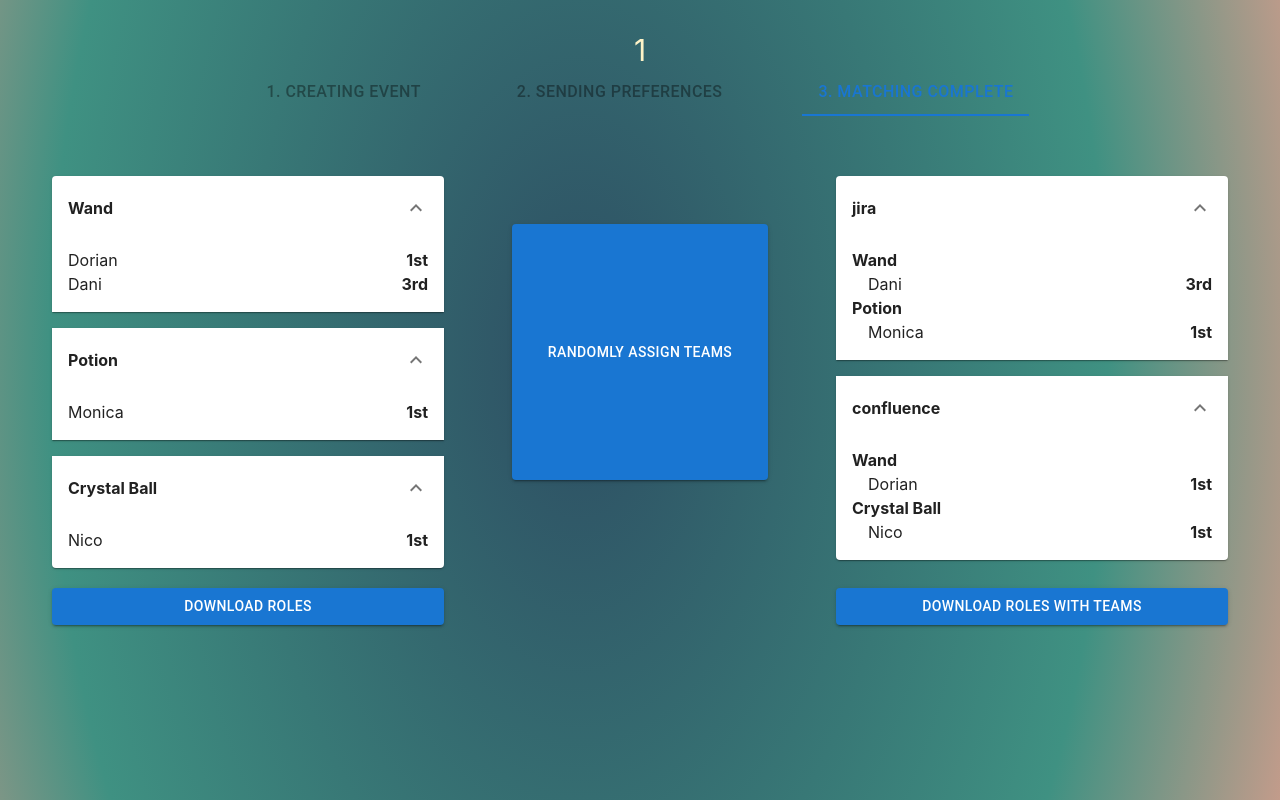
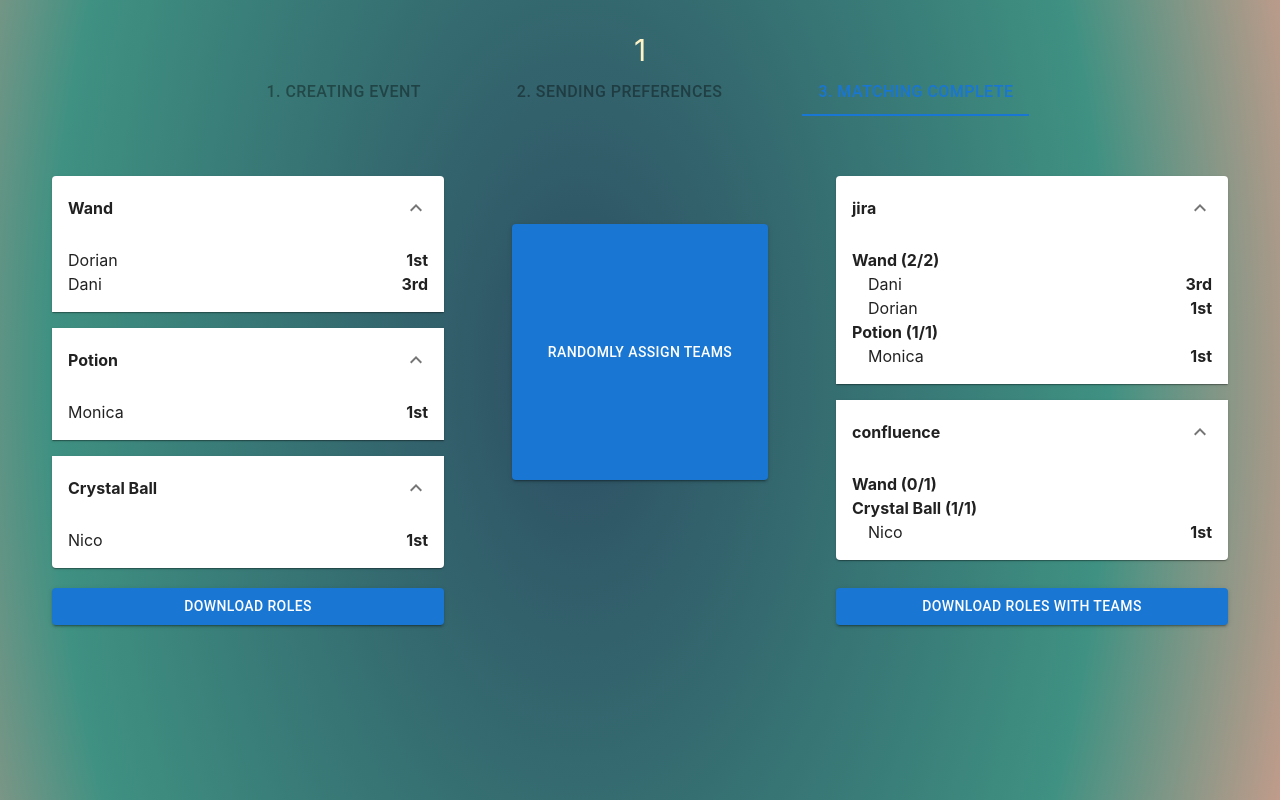
Before and after one commit to Suchpuns/matchme, a React (Vite) app in the folder frontend/: page /admin/1/complete in a window 1280 px wide. Shown: the top 800 px of the page. Built offline with nearby package versions, Linux system fonts and the light colour scheme.

Commit message:
Added backend call

```diff
--- a/frontend/src/App.tsx
+++ b/frontend/src/App.tsx
@@ -10,15 +10,6 @@ import TestDownload from "./components/testDownload.tsx";
 import TestUpload from "./components/testUpload.tsx";
 
 function App() {
-  useEffect(() => {
-    fetch("http://127.0.0.1:5000")
-      .then(resp => resp.json())
-      .then(data => {
-        console.log(data);
-      })
-      .catch(e => console.log(e));
-  }, []);
-
   return (
     <Routes>
       <Route path="/" element={<Events />} />
--- a/frontend/src/components/RoleGrouping.tsx
+++ b/frontend/src/components/RoleGrouping.tsx
@@ -1,6 +1,6 @@
 import PersonRow from "./PersonRow"
 
-const RoleGrouping = ({role_name, people}) => {
+const RoleGrouping = ({role_name, people, desired}) => {
     const peopleList =  people.map(person => {
         return (
             <div className="ml-4">
@@ -12,7 +12,7 @@ const RoleGrouping = ({role_name, people}) => {
     console.log(role_name)
     return (
         <>
-            <div className="font-bold text-italic">{role_name}</div>
+            <div className="font-bold text-italic">{role_name} ({people.length}/{desired})</div>
             {peopleList}
         </>
     )
--- a/frontend/src/pages/admin/EventComplete.tsx
+++ b/frontend/src/pages/admin/EventComplete.tsx
@@ -10,15 +10,18 @@ import Parser from "@json2csv/plainjs/Parser.js";
 import RoleGrouping from "../../components/RoleGrouping";
 import PersonRow from "../../components/PersonRow";
 
-const getNumberWithOrdinal = (n: number) => {
-  var s = ["th", "st", "nd", "rd"],
-      v = n % 100;
-  return n + (s[(v - 20) % 10] || s[v] || s[0]);
-}
-
-
 const EventComplete = () => {
   const { eventName } = useParams();
+
+  // useEffect(() => {
+  //   console.log(eventName)
+  //   fetch(`http://localhost:5000/events/calculate?event_name=${eventName?.toLowerCase()}`)
+  //   .then(resp => resp.json())
+  //   .then(resp_data => {
+  //     console.log("Response", resp_data)
+  //     setData(resp_data.roles)
+  //   })
+  // },[])
 
   const [data, setData] = useState([{"role": "Wand", "people": [{"name": "Dorian", "choice": 1}, {"name": "Dani", "choice": 3}]}, {"role": "Potion", "people": [{"name": "Monica", "choice": 1}]}, {"role": "Crystal Ball", "people": [{"name": "Nico", "choice": 1}]}])
 
@@ -30,7 +33,7 @@ const EventComplete = () => {
             roles: [
                 {
                     roleType: "Wand",
-                    roleNum: 1,
+                    roleNum: 2,
                 },
                 {
                     roleType: "Potion",
@@ -118,6 +121,7 @@ const EventComplete = () => {
           groupDict.roles.push({
             "role_name": role.roleType,
             "names": people,
+            "desired": role.roleNum
           })
         }
       }
@@ -156,7 +160,7 @@ const EventComplete = () => {
 
     const roleList = group.roles.map(role => {
       return (
-        <RoleGrouping role_name={role.role_name} people={role.names}/>
+        <RoleGrouping role_name={role.role_name} people={role.names} desired={role.desired}/>
       )
     })
 
@@ -181,7 +185,7 @@ const EventComplete = () => {
   return (
     <div>
       <Header eventName={eventName ? eventName : 'New Event'} index='2' />
-      <div className="h-svh overflow-hidden">
+      <div className="h-screen">
         <div className="flex m-5 justify-between">
           <div className="mt-10 w-1/3" id="Role Assignments">
             {roles}
```
